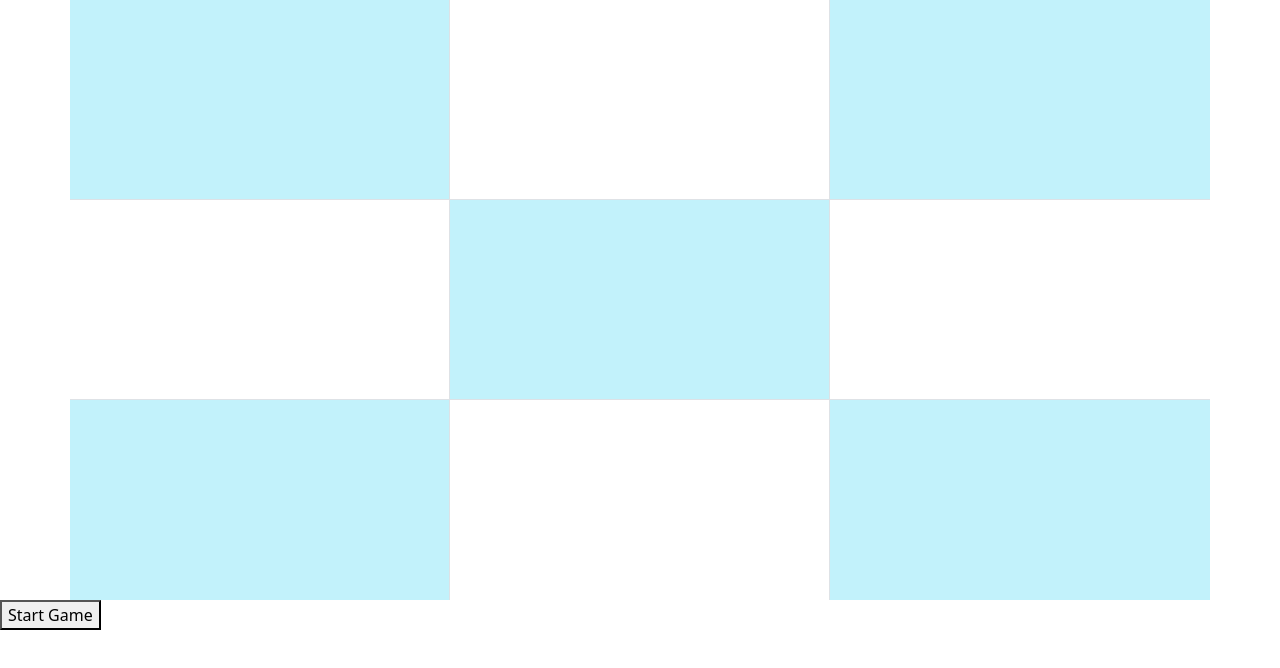
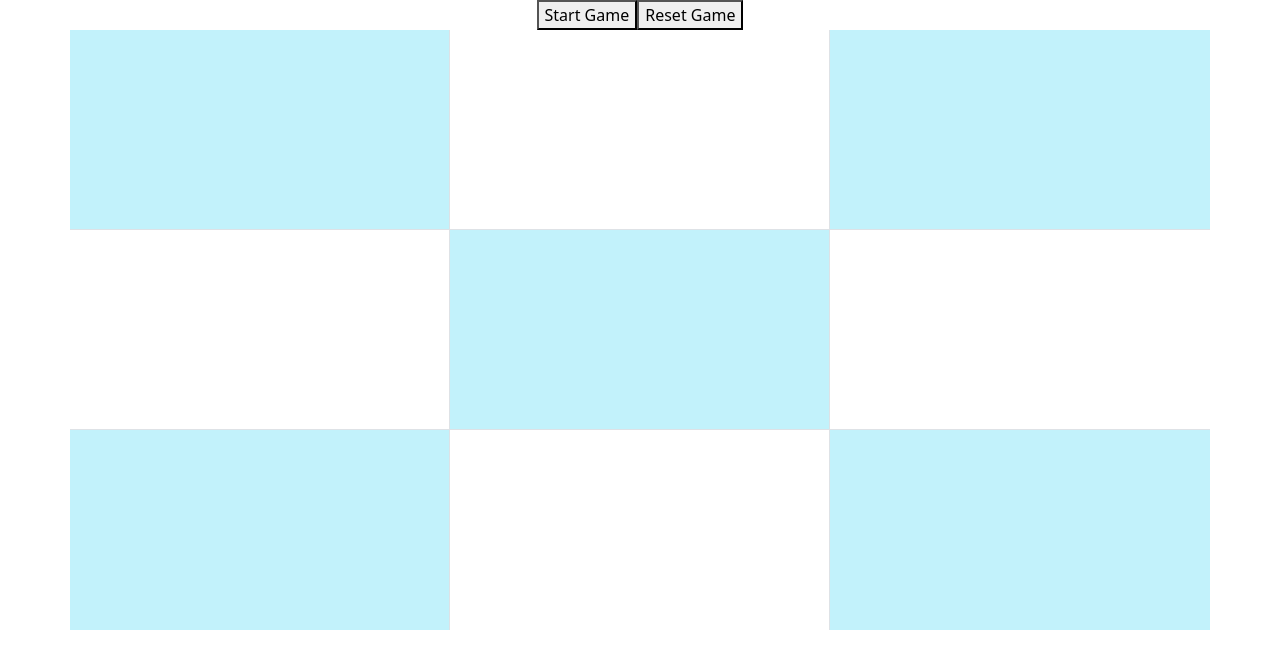
Before and after one commit to smcconaha/tic-tac-toe, a plain HTML site: page index.html in a window 1280 px wide. Both pictures are taken after a click on the button "Start Game". Drawn offline with nearby package versions, Linux system fonts and the light colour scheme.

Commit message:
Added reset button and funcitonality

```diff
--- a/index.html
+++ b/index.html
@@ -13,6 +13,5 @@
 <body>
     <div class="container text-center" id="master">
     </div>
-    <button id="resetButton">Start Game</button>
 </body>
 </html>
--- a/js/sandbox.js
+++ b/js/sandbox.js
@@ -1,3 +1,11 @@
+//Creating page elements
+const master = document.getElementById('master');
+startBtn = document.createElement('button');
+startBtn.textContent = 'Start Game';
+startBtn.id = 'startButton';
+master.appendChild(startBtn);
+startBtn.addEventListener('click', init);
+
 //given a array with Xs and Os, return the index numbers where those values occur
 /*const testArray = ['X', 'X', 'O', 'X', 'O', 'O', 'X', 'O'];
 
@@ -31,16 +39,22 @@ let gameState = {
         ['0', '4', '8'],
         ['2', '4', '6']
     ],
-    boardState: ['','','','','','','',''],
     gameActive: true,
     currentState: 0,
 }
 
-resetBtn = document.getElementById('resetButton');
-resetBtn.addEventListener('click', init);
+function resetBtn () {
+    resetBtn = document.createElement('button');
+    resetBtn.textContent = 'Reset Game';
+    resetBtn.id = "resetBtn";
+    master.appendChild(resetBtn);
+    resetBtn.addEventListener('click', init);
+};
+
 
 //init function sets up page, called in eventListener above
 function init() {
+    resetBtn();
     gameState.playerTurn = "X";
     generateElement('div', 'master', 'row1', 'row border-bottom');
     generateElement('div', 'row1', '0', 'col-4 border-end bg-info bg-opacity-25');
@@ -95,9 +109,6 @@ function checkWinCond() {
     }
 }
 
-//Creating page elements
-const master = document.getElementById('master');
-// master.className = 'container text-center';
 
 //create row and col function
 function generateElement (el, parent, id, klass) {
```
